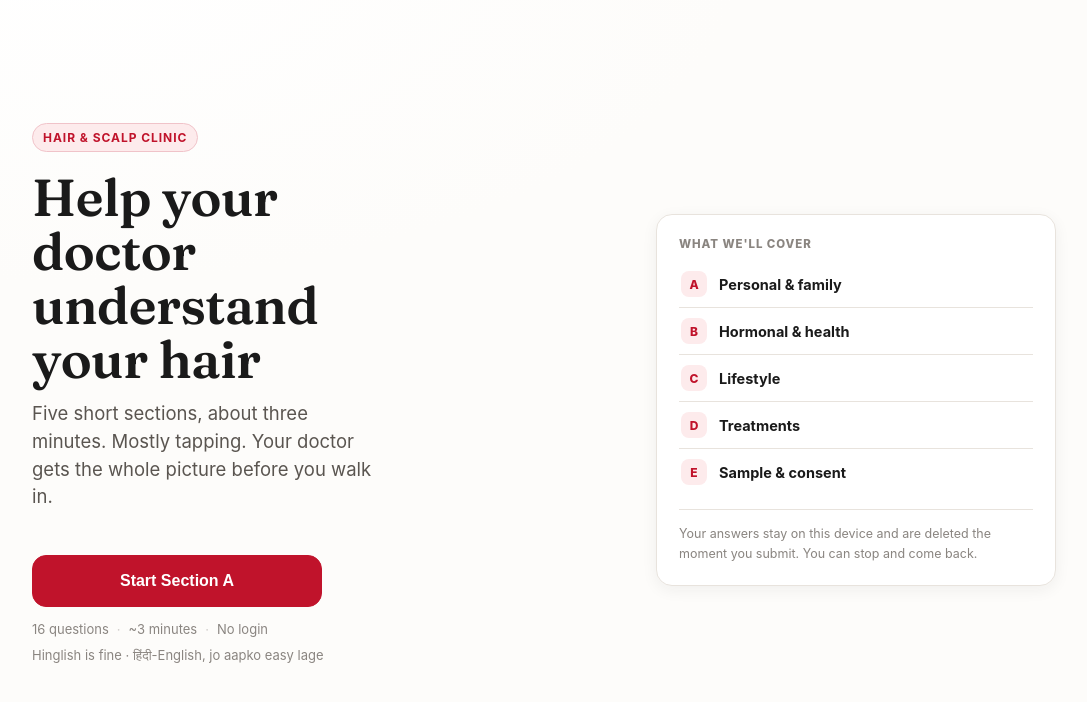
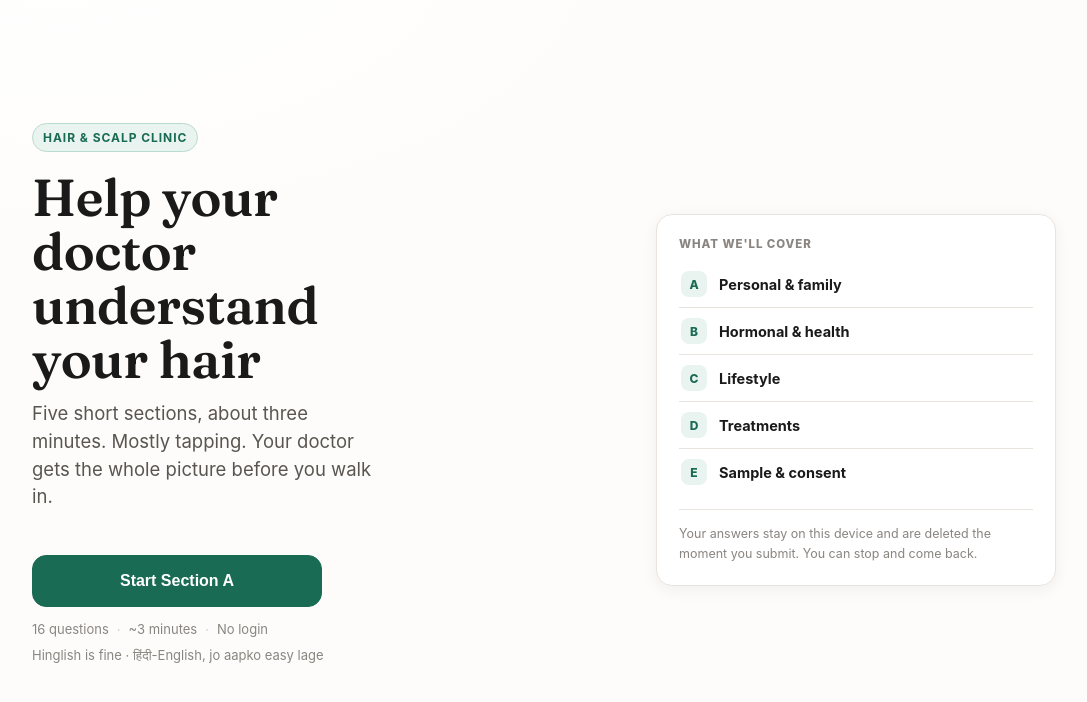
Before and after one commit to Ripperox/hair-intake, a React (Vite) app: page / in a window 1280 px wide. Shown: the top 702 px of the page, without its empty margins (96-1183 px from the left). Built offline with nearby package versions, Linux system fonts and the light colour scheme.

Commit message:
brand moves to clinical green so red means one thing: an answer that's missing

```diff
--- a/src/index.css
+++ b/src/index.css
@@ -11,19 +11,22 @@
   --text-2: #5a5550;
   --muted: #8a8580;
   --faint: #b8b2ab;
-  --accent: #c0132b;
-  --accent-2: #9e0f22;
-  --accent-soft: #fdebec;
-  --accent-line: #f0c3c9;
+  --accent: #1a6b54;
+  --accent-2: #145544;
+  --accent-soft: #e9f3ef;
+  --accent-line: #b9dbcd;
   --chip-bg: #f0ede9;
-  --chip-on: #c0132b;
-  --chip-on-bg: #fdebec;
-  --danger: #b42318;
-  --danger-soft: #fdf0ee;
+  --chip-on: #1a6b54;
+  --chip-on-bg: #e9f3ef;
+  --danger: #c0132b;
+  --danger-soft: #fdebec;
   --r: 16px;
   --r-sm: 10px;
   --shadow: 0 8px 30px rgba(26,26,26,.08), 0 1px 3px rgba(26,26,26,.06);
   --shadow-sm: 0 4px 16px rgba(26,26,26,.06);
+  --accent-glow: rgba(26,107,84,.14);
+  --focus-glow: rgba(26,107,84,.40);
+  --danger-glow: rgba(192,19,43,.22);
   --font-display: "Fraunces", Georgia, "Times New Roman", serif;
 }
 
@@ -114,7 +117,7 @@ html,body{ margin:0; padding:0; background:var(--bg); color:var(--text); font-fa
 .opt-grid.small{ gap:8px }
 .opt-card{ text-align:left; width:100%; padding:14px 16px; border-radius:14px; border:1.5px solid var(--line); background:var(--card); display:flex; align-items:center; justify-content:space-between; gap:12px; cursor:pointer; transition: border-color .15s, background .15s, box-shadow .15s }
 .opt-card:hover{ border-color:var(--line-strong); background:var(--bg-soft) }
-.opt-card.selected{ border-color:var(--accent); background:var(--accent-soft); box-shadow: 0 0 0 3px rgba(192,19,43,.10) }
+.opt-card.selected{ border-color:var(--accent); background:var(--accent-soft); box-shadow: 0 0 0 3px var(--accent-glow) }
 .opt-text{ min-width:0 }
 .opt-main{ font-size:15.5px; font-weight:650; color:var(--text) }
 .opt-sub{ font-size:12.5px; color:var(--muted); margin-top:2px }
@@ -140,7 +143,7 @@ html,body{ margin:0; padding:0; background:var(--bg); color:var(--text); font-fa
 .stepper-btn{ width:48px; height:48px; border-radius:999px; border:1.5px solid var(--line); background:var(--card); font-size:22px; font-weight:700; color:var(--text); cursor:pointer }
 .stepper-btn:active{ transform:scale(.96) }
 .stepper-input{ width:88px; height:56px; border-radius:14px; border:1.5px solid var(--line); background:var(--card); text-align:center; font-size:26px; font-weight:800; color:var(--text) }
-.stepper-input:focus{ outline:none; border-color:var(--accent); box-shadow:0 0 0 3px rgba(192,19,43,.12) }
+.stepper-input:focus{ outline:none; border-color:var(--accent); box-shadow:0 0 0 3px var(--accent-glow) }
 
 /* Habit list */
 .habit-groups{ display:flex; flex-direction:column; gap:14px }
@@ -153,8 +156,8 @@ html,body{ margin:0; padding:0; background:var(--bg); color:var(--text); font-fa
 .habit-label{ font-size:14px; font-weight:650; color:var(--text); flex:1; line-height:1.3 }
 .followup-label{ font-size:12px; font-weight:700; letter-spacing:.06em; text-transform:uppercase; color:var(--muted); display:block; margin-bottom:8px }
 .txt-area{ width:100%; border-radius:12px; border:1.5px solid var(--line); background:var(--card); padding:12px 14px; font:inherit; font-size:15px; color:var(--text); resize:vertical }
-.txt-area:focus{ outline:none; border-color:var(--accent); box-shadow:0 0 0 3px rgba(192,19,43,.10) }
-.txt-area.invalid{ border-color:var(--danger); box-shadow:0 0 0 3px rgba(180,35,24,.14) }
+.txt-area:focus{ outline:none; border-color:var(--accent); box-shadow:0 0 0 3px var(--accent-glow) }
+.txt-area.invalid{ border-color:var(--danger); box-shadow:0 0 0 3px var(--danger-glow) }
 .txt-area::placeholder{ color:var(--faint) }
 
 /* Table grid (products/procedures) */
@@ -194,6 +197,10 @@ html,body{ margin:0; padding:0; background:var(--bg); color:var(--text); font-fa
 /* Hint */
 .hint{ font-size:13px; line-height:1.45; color:var(--muted); margin:10px 0 0 }
 .field-error{ font-size:13px; font-weight:600; color:var(--danger); margin:10px 0 0 }
+/* Unanswered-and-asked-for: red is reserved for exactly this. */
+[data-invalid]{ border-radius:12px }
+.q-block:has([data-invalid]){ position:relative }
+.q-block:has([data-invalid]) .q-num{ background:var(--danger); color:#fff }
 .field-hint{ font-size:13px; color:var(--muted); margin:8px 0 0 }
 .habit-group-label{ font-size:11px; font-weight:800; letter-spacing:.08em; text-transform:uppercase; color:var(--accent); margin:4px 0 6px }
 .fast-path{ appearance:none; width:100%; padding:12px 14px; border-radius:12px; border:1.5px dashed var(--accent-line); background:var(--accent-soft); color:var(--accent); font-size:14px; font-weight:700; cursor:pointer }
@@ -277,7 +284,7 @@ html,body{ margin:0; padding:0; background:var(--bg); color:var(--text); font-fa
 .voice-btn{ display:inline-flex; align-items:center; gap:8px; padding:11px 16px; border-radius:999px; border:1.5px solid var(--accent-line); background:var(--accent-soft); color:var(--accent); font-size:14px; font-weight:700; cursor:pointer }
 .voice-btn:hover{ background:white }
 .voice-btn.listening{ background:var(--accent); color:white; animation:voice-pulse 1.4s ease infinite }
-@keyframes voice-pulse{ 0%,100%{ box-shadow:0 0 0 0 rgba(192,19,43,.35) } 50%{ box-shadow:0 0 0 10px rgba(192,19,43,0) } }
+@keyframes voice-pulse{ 0%,100%{ box-shadow:0 0 0 0 rgba(26,107,84,.35) } 50%{ box-shadow:0 0 0 10px rgba(26,107,84,0) } }
 .voiced-note{ font-size:12.5px; color:var(--muted); line-height:1.4 }
 .voiced-note.listening{ color:var(--accent); font-weight:600 }
 
@@ -398,7 +405,7 @@ html,body{ margin:0; padding:0; background:var(--bg); color:var(--text); font-fa
 .summary-row:focus-visible,
 .rail-item:focus-visible {
   outline: none;
-  box-shadow: 0 0 0 3px rgba(192, 19, 43, 0.4);
+  box-shadow: 0 0 0 3px var(--focus-glow);
   border-color: var(--accent);
 }
 
@@ -427,7 +434,7 @@ html,body{ margin:0; padding:0; background:var(--bg); color:var(--text); font-fa
 
 /* Desktop rail item focus */
 .rail-item:focus-visible .rail-letter {
-  box-shadow: 0 0 0 3px rgba(192, 19, 43, 0.4);
+  box-shadow: 0 0 0 3px var(--focus-glow);
 }
 
 /* ——— Welcome on a laptop: a real hero, not a phone column in a void ——— */
--- a/src/intake-components.tsx
+++ b/src/intake-components.tsx
@@ -79,7 +79,7 @@ export function OptionCard({
       animate={{
         borderColor: isInvalid ? 'var(--danger)' : selected ? 'var(--accent)' : 'var(--line)',
         background: selected ? 'var(--accent-soft)' : 'var(--card)',
-        boxShadow: isInvalid ? '0 0 0 3px rgba(180,35,24,.14)' : selected ? '0 0 0 3px rgba(192,19,43,.10)' : 'none',
+        boxShadow: isInvalid ? '0 0 0 3px var(--danger-glow)' : selected ? '0 0 0 3px var(--accent-glow)' : 'none',
       }}
       transition={spring}
       style={{ opacity: disabled ? 0.5 : 1 }}
@@ -126,7 +126,7 @@ export function ChipOption({
         background: selected ? (exclusive ? 'var(--text)' : 'var(--chip-on-bg)') : 'var(--chip-bg)',
         color: selected ? (exclusive ? 'white' : 'var(--chip-on)') : 'var(--text-2)',
         borderColor: isInvalid ? 'var(--danger)' : selected ? (exclusive ? 'var(--text)' : 'var(--accent-line)') : 'var(--line)',
-        boxShadow: isInvalid ? '0 0 0 3px rgba(180,35,24,.14)' : selected ? '0 0 0 3px rgba(192,19,43,.10)' : 'none',
+        boxShadow: isInvalid ? '0 0 0 3px var(--danger-glow)' : selected ? '0 0 0 3px var(--accent-glow)' : 'none',
       }}
       transition={spring}
     >
@@ -170,7 +170,7 @@ export function YesNo({
           background: value === true ? 'var(--accent)' : isInvalid ? 'var(--bg-soft)' : 'var(--card)',
           color: value === true ? 'white' : 'var(--text-2)',
           borderColor: value === true ? 'var(--accent)' : isInvalid ? 'var(--danger)' : 'var(--line)',
-          boxShadow: isInvalid ? '0 0 0 3px rgba(180,35,24,.14)' : value === true ? '0 0 0 3px rgba(192,19,43,.10)' : 'none',
+          boxShadow: isInvalid ? '0 0 0 3px var(--danger-glow)' : value === true ? '0 0 0 3px var(--accent-glow)' : 'none',
         }}
         transition={spring}
       >
@@ -185,7 +185,7 @@ export function YesNo({
           background: value === false ? 'var(--accent)' : isInvalid ? 'var(--bg-soft)' : 'var(--card)',
           color: value === false ? 'white' : 'var(--text-2)',
           borderColor: value === false ? 'var(--accent)' : isInvalid ? 'var(--danger)' : 'var(--line)',
-          boxShadow: isInvalid ? '0 0 0 3px rgba(180,35,24,.14)' : value === false ? '0 0 0 3px rgba(192,19,43,.10)' : 'none',
+          boxShadow: isInvalid ? '0 0 0 3px var(--danger-glow)' : value === false ? '0 0 0 3px var(--accent-glow)' : 'none',
         }}
         transition={spring}
       >
@@ -279,7 +279,7 @@ export function NumberStepper({
           aria-describedby={isInvalid ? `${label}-error` : undefined}
           style={{
             borderColor: isValid ? 'var(--accent)' : isInvalid ? 'var(--danger)' : 'var(--line)',
-            boxShadow: isValid ? '0 0 0 3px rgba(192,19,43,.12)' : isInvalid ? '0 0 0 3px rgba(180,35,24,.14)' : 'none',
+            boxShadow: isValid ? '0 0 0 3px var(--accent-glow)' : isInvalid ? '0 0 0 3px var(--danger-glow)' : 'none',
           }}
         />
         <motion.button
```
Also changed, not shown: public/favicon.svg, 1 other file (tests, documents, lock files or other folders).
